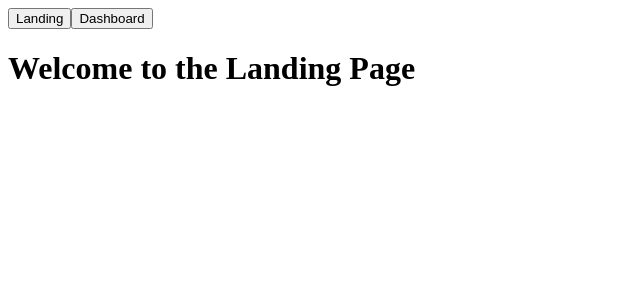
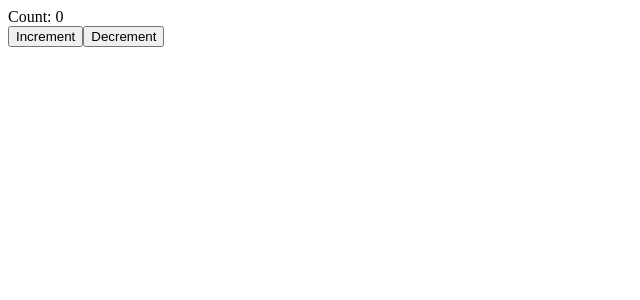
Before and after one commit to sumoksh1/week-7, a React (Vite) app: page / in a window 1280 px wide. Shown: the top 300 px of the page, without its empty margins (0-640 px from the left). Built offline with nearby package versions, Linux system fonts and the light colour scheme.

Commit message:
updated to learn context api and prop drillinge

```diff
--- a/src/App.jsx
+++ b/src/App.jsx
@@ -1,42 +1,32 @@
 
-import { BrowserRouter,Route,Routes, useNavigate } from 'react-router-dom'
-import React, {Suspense} from 'react'
-const Landing = React.lazy(() => import('./components/Landing'))
-const Dashboard = React.lazy(() => import('./components/Dashboard'))
+import React, { useState } from 'react'
 
 function App() {
+  const [count, setCount] = useState(0)
 
   return (
     <div>
-
-      <BrowserRouter>
-        <Appbar />
-        <Routes>
-          <Route path="/" element={
-            <Suspense fallback="Loading...">
-              <Landing />
-            </Suspense>
-          } />
-          <Route path="/dashboard" element={
-            <Suspense fallback="Loading...">
-              <Dashboard />
-            </Suspense>
-          } />
-        </Routes>
-      </BrowserRouter>
+      <Count count={count} />
+      <Buttons count={count} setCount={setCount} />
     </div>
-
   )
 }
 
-function Appbar() {
-  const navigate = useNavigate();
+function Count({ count }) {
   return (
-    <div >
-      <button onClick={() => navigate('/')}>Landing</button>
-      <button onClick={() => navigate('/dashboard')}>Dashboard</button>
+    <div>
+      Count: {count}
     </div>
-  );
+  )
+}
+
+function Buttons({ count, setCount }) {
+  return (
+    <div>
+      <button onClick={() => setCount(count + 1)}>Increment</button>
+      <button onClick={() => setCount(count - 1)}>Decrement</button>
+    </div>
+  )
 }
 
 export default App
```
